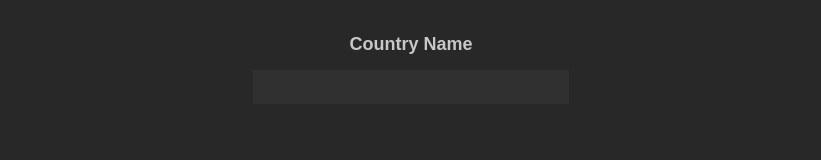
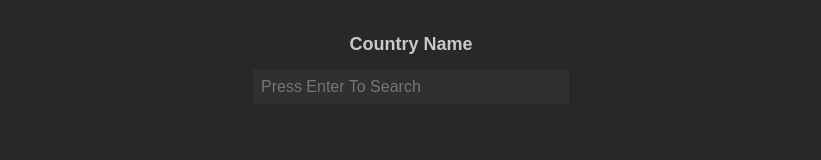
Before and after one commit to yashg160/Covid19, a React (Create React App) app: page / in a window 1280 px wide. Shown: the part 303-463 px from the top of the page, without its empty margins (229-1050 px from the left). Built offline with nearby package versions, Linux system fonts and the light colour scheme; no server answers.

Commit message:
Added placeholder

```diff
--- a/src/AutocompleteText.jsx
+++ b/src/AutocompleteText.jsx
@@ -397,6 +397,7 @@ export default class AutocompleteText extends React.Component {
 					onChange={onChange}
 					onKeyDown={onKeyDown}
 					value={userInput}
+					placeholder="Press Enter to Search"
 				/>
 				{suggestionsListComponent}
 			</Fragment>
```
